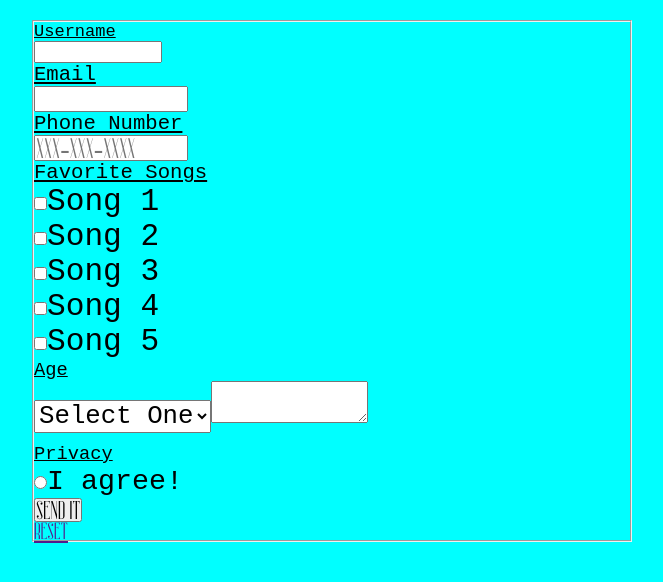
After one commit to DevonDeVaughnn/it_261, a PHP site: page /website/contact.php in a window 1280 px wide. The commit adds this page. Shown: the top 582 px of the page, without its empty margins (308-971 px from the left). Run offline with PHP 8.4, Linux system fonts and the light colour scheme; data that the repository does not hold is empty.

Commit message:
added contact.php and thx.php

```diff
--- a/index.php
+++ b/index.php
@@ -92,7 +92,7 @@
 
             <p>Week 6:</p>
             <ul>
-                <li><a href="weeks/week_6/form1.php">Form 1</a></li>
+                <li><a href="weeks/week_6/form1.php">Emailable Form 1</a></li>
                 <li><a href="weeks/week_6/functions.php">Functions</a></li>
                 <li><a href="weeks/week_6/currency3.php">Implode</a></li>
             </ul>
--- /dev/null
+++ b/website/contact.php
@@ -0,0 +1,233 @@
+<?php
+
+$username = '';
+$email = '';
+$phones = '';
+$age = '';
+$song = '';
+$comments = '';
+$privacy = '';
+
+$username_error = '';
+$last_name_error = '';
+$email_error = '';
+$age_error = '';
+$song_error = '';
+$comments_error = '';
+$phones_Err = '';
+$privacy_error = '';
+
+if ($_SERVER['REQUEST_METHOD'] == 'POST') {
+    if (empty($_POST['username'])) {
+        $username_error = 'Please fill out your username.';
+    } else {
+        $username = $_POST['username'];
+    }
+
+    if (empty($_POST['email'])) {
+        $email_error = 'Please enter your email.';
+    } else {
+        $email = $_POST['email'];
+    }
+
+    if (empty($_POST['age'])) {
+        $age_error = 'Please select your age demographic.';
+    } else {
+        $age = $_POST['age'];
+    }
+
+    if (empty($_POST['song'])) {
+        $song_error = 'Please select your favorite song from the project.';
+    } else {
+        $song = $_POST['song'];
+    }
+    if (empty($_POST['comments'])) {
+        $comments_error = 'Please share your comments with us!';
+    } else {
+        $comments = $_POST['comments'];
+    }
+    if (empty($_POST['phone'])) {
+        // if empty, type in your number
+        $phone_Err = 'Your phone number please!';
+    } elseif (array_key_exists('phone', $_POST)) {
+        if (!preg_match('/^[0-9]{3}-[0-9]{3}-[0-9]{4}$/', $_POST['phone'])) {
+            // if you are not typing the requested format of xxx-xxx-xxxx, display Invalid format
+            $phone_Err = 'Invalid format!';
+        } else {
+            $phone = $_POST['phone'];
+        }
+    }
+
+    if (empty($_POST['privacy'])) {
+        $privacy_error = 'YOU MUST AGREE!';
+    } else {
+        $privacy = $_POST['privacy'];
+    }
+
+    function my_songs()
+    {
+        $my_return = '';
+        if (!empty($_POST['song'])) {
+            $my_return = implode(', ', $_POST['song']);
+        }
+        return $my_return;
+    }
+    //end of function
+
+    if (isset(
+        $_POST['username'],
+        $_POST['email'],
+        $_POST['phone'],
+        $_POST['age'],
+        $_POST['song'],
+        $_POST['comments'],
+        $_POST['privacy'],
+    )) {
+        $to = 'devondevaughnn@gmail.com';
+        $subject = 'Test Email,' . date('m/d/y');
+        $body = '
+        Username: ' . $username . '' . PHP_EOL . '
+        Email: ' . $email . '' . PHP_EOL . '
+        Age Demographic: ' . $age . '' . PHP_EOL . '
+        Favorite Songs: ' . my_songs() . '' . PHP_EOL . '
+        Phone: ' . $phone . '' . PHP_EOL . '
+
+        Comments: ' . $comments . '' . PHP_EOL . '
+        ';
+        $headers = array(
+            'From' => 'noreply@vanfloghrecords.com',
+            'Reply-To' => '' . $email . '',
+        );
+        mail($to, $subject, $body, $headers);
+        header('Location: thx.php');
+    }
+}
+// End Server method
+
+?>
+<!DOCTYPE html>
+<html lang="en">
+
+<head>
+    <meta charset="UTF-8">
+    <meta http-equiv="X-UA-Compatible" content="IE=edge">
+    <meta name="viewport" content="width=device-width, initial-scale=1.0">
+    <title>Devvy Contact Page</title>
+    <link href="css/styles.css" rel="stylesheet" type="text/css">
+    </link>
+</head>
+
+<body id="contact-body">
+    <form action="<?php echo htmlspecialchars($_SERVER['PHP_SELF']); ?>" method="POST">
+        <fieldset id="contact-fieldset">
+            <div><label for="username">Username</label>
+                <input type="text" name="username" value="<?php if (isset($_POST['username'])) {
+    echo htmlspecialchars($_POST['username']);
+}
+
+?>">
+                <div>
+                    <!-- sticky -->
+
+                    <span class="error">
+                        <?php echo $username_error; ?>
+                    </span>
+
+                    <div><label for="email">Email</label>
+                        <input type="email" name="email" value="<?php if (isset($_POST['email'])) {
+    echo htmlspecialchars($_POST['email']);
+}
+
+?>">
+                    </div>
+                    <span class="error">
+                        <?php echo $email_error; ?>
+                    </span>
+
+                    <div><label for="phone">Phone Number</label>
+                        <input type="text" name="phone" placeholder="xxx-xxx-xxxx" value="<?php if (isset($_POST['phone'])) {
+    echo htmlspecialchars($_POST['phone']);
+
+}
+
+?>">
+                    </div>
+
+                    <span class="error">
+                        <?php echo $phone_Err; ?>
+                    </span>
+
+
+
+                    <span class="error">
+                        <?php echo $age_error; ?>
+                    </span>
+
+                    <div><label for="song">Favorite Songs</label>
+
+
+                        <ul>
+                            <li><input type="checkbox" name="song[]" value="song_1" <?php if (isset($_POST['song']) && in_array('song_1', $song)) {
+    echo 'checked="checked"';
+}
+?>>Song 1</li>
+                            <li><input type="checkbox" name="song[]" value="song_2" <?php if (isset($_POST['song']) && in_array('song_2', $song)) {
+    echo 'checked="checked"';
+}?>>Song 2</li>
+                            <li><input type="checkbox" name="song[]" value="song_3" <?php if (isset($_POST['song']) && in_array('song_3', $song)) {
+    echo 'checked="checked"';
+}?>>Song 3</li>
+                            <li><input type="checkbox" name="song[]" value="song_4" <?php if (isset($_POST['song']) && in_array('song_4', $song)) {
+    echo 'checked="checked"';
+}?>>Song 4</li>
+                            <li><input type="checkbox" name="song[]" value="song_5" <?php if (isset($_POST['song']) && in_array('song_5', $song)) {
+    echo 'checked="checked"';
+}?>>Song 5</li>
+                        </ul>
+                    </div>
+                    <span class="error">
+                        <?php echo $song_error; ?>
+                    </span>
+                    <label for="age">Age</label>
+                    <select name="age" id="">
+                        <option value="" NULL <?php if (isset($_POST['age']) && $_POST['age'] == null) {
+    echo 'selected="unselected"';
+}?>>Select One</option>
+                        <option value="12-18" <?php if (isset($_POST['age']) && $_POST['age'] == '12-18') {
+    echo 'selected="unselected"';
+}?>> 12-18</option>
+                        <option value="18-24" <?php if (isset($_POST['age']) && $_POST['age'] == '18-24') {
+    echo 'selected="unselected"';
+}?>> 18-24</option>
+                        <option value="25-34" <?php if (isset($_POST['age']) && $_POST['age'] == '25-34') {
+    echo 'selected="unselected"';
+}?>> 25-34</option>
+                        <option value="35-49" <?php if (isset($_POST['age']) && $_POST['age'] == '35-49') {
+    echo 'selected="unselected"';
+}?>>50+</option>
+                        <span class="error">
+                            <?php echo $age_error; ?>
+                        </span>
+                        <label for="comments">Comments</label>
+                        <textarea
+                            name="comments"><?php if (isset($_POST['comments'])) {echo htmlspecialchars($_POST['comments']);}?></textarea>
+                        <span class="error">
+                            <?php echo $comments_error; ?>
+                        </span>
+                        <label for="privacy">Privacy</label>
+                        <ul>
+                            <li><input type="radio" name="privacy" value="agree" <?php if (isset($_POST['privacy']) && $_POST['privacy'] == 'agree') {
+    echo 'checked="checked"';
+}
+?>>I agree!</li>
+                        </ul>
+                        <span class="error">
+                            <?php echo $privacy_error; ?> </span>
+                        <input type="submit" value="Send It">
+                        <p><a href="">Reset</a></p>
+                    </select>
+        </fieldset>
+    </form>
+</body>
+
+</html>
--- a/website/css/styles.css
+++ b/website/css/styles.css
@@ -82,6 +82,16 @@ main {
   justify-content: center;
   border: 1px solid black;
 }
+#thx-main {
+  width: 100%;
+  height: auto;
+  background: rgba(98, 84, 219, 0.4);
+  border-radius: 5px;
+  margin-bottom: 20px;
+  padding: 20px;
+  margin: 0 auto;
+  border: 1px solid black;
+}
 /* End Main */
 
 aside {
@@ -107,6 +117,47 @@ aside a:hover {
 }
 
 /* End Aside */
+
+#contact-body {
+  display: block;
+  width: 600px;
+  text-align: left;
+  background: aqua;
+  margin: 20px auto;
+  font-size: medium;
+}
+#contact-body li {
+  font-family: "Courier New", Courier, monospace;
+}
+
+fieldset {
+  display: table;
+}
+fieldset p {
+  display: table-row;
+}
+fieldset label {
+  display: table-cell;
+  text-decoration: underline;
+}
+
+label {
+  display: block;
+  clear: left;
+  font-family: "Courier New", Courier, monospace;
+  font-size: 0.8em;
+  width: 60%;
+  margin: 15px;
+}
+select {
+  margin-bottom: 10px;
+  font-family: "Courier New", Courier, monospace;
+}
+option {
+  margin-bottom: 10px;
+  font-family: "Courier New", Courier, monospace;
+}
+/* End Form */
 
 footer {
   clear: both;
@@ -214,4 +265,5 @@ ul {
   max-width: 1100px;
   margin: 20px auto;
 }
+
 /* End id sections */
```
Also changed, not shown: website/form1.php (added, +283 -0 lines), website/implode.php (added, +15 -0 lines), website/thx.php (added, +25 -0 lines).
